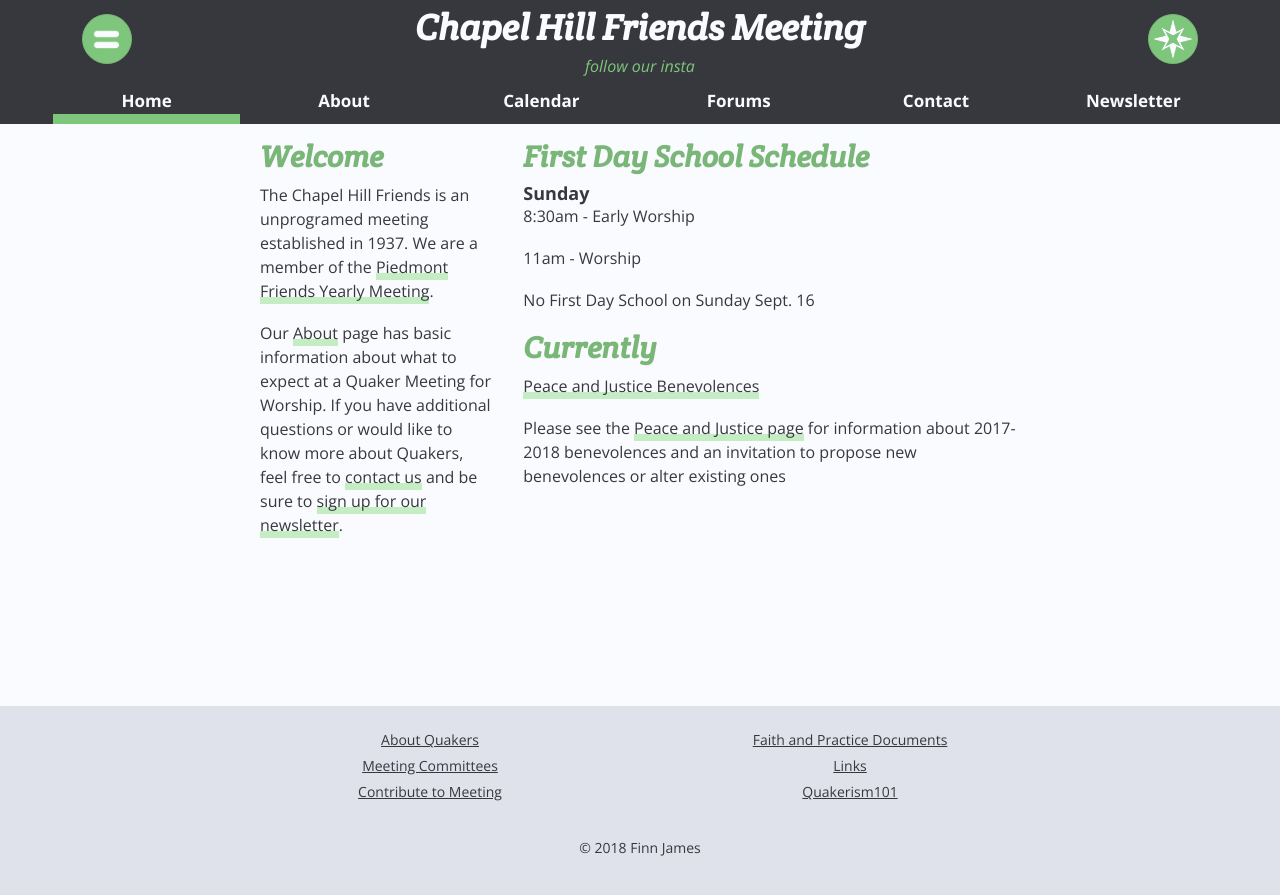
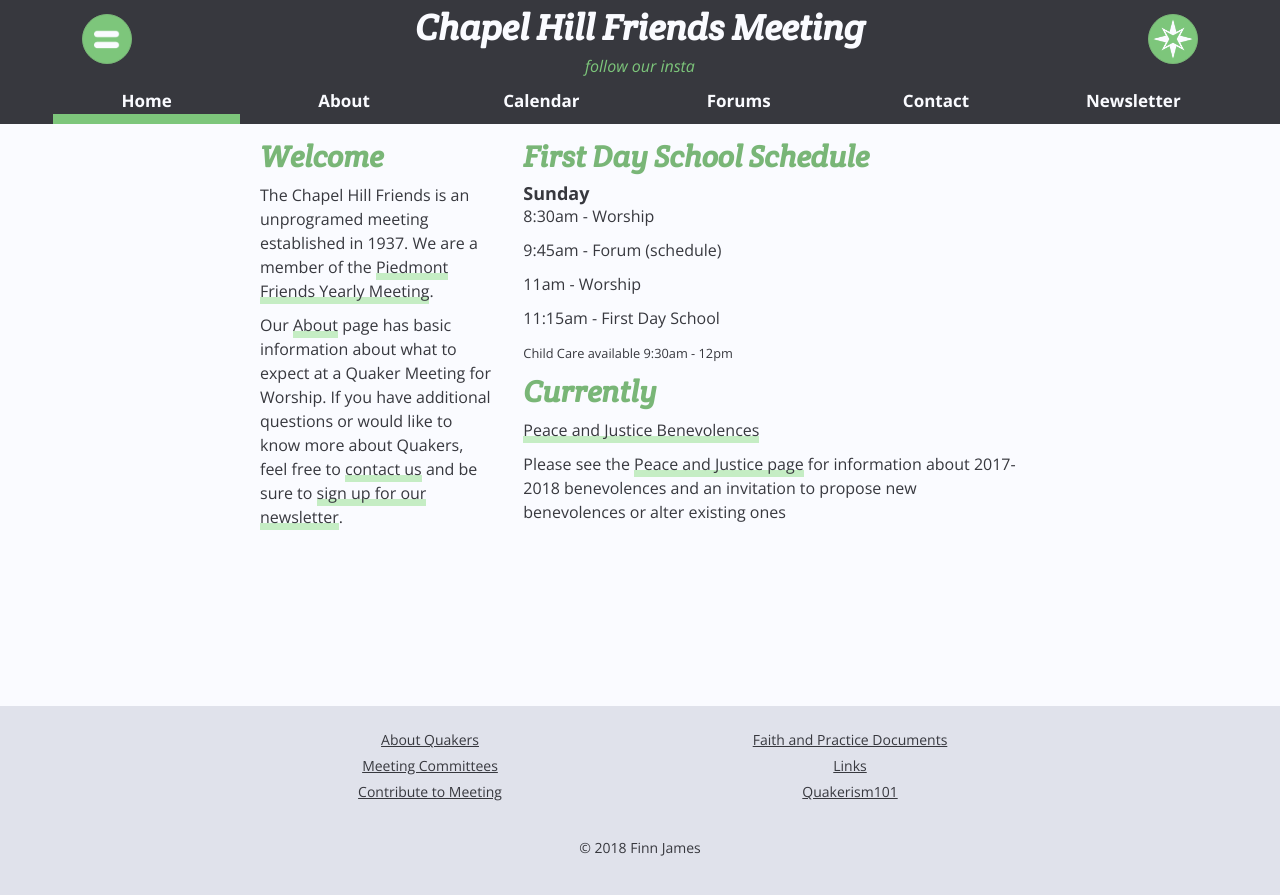
Before and after one commit to finnjames/radiolevity.com, a Jekyll site: the page built from pages/index.md, in a window 1280 px wide. Shown: the top 895 px of the page. Built offline with Jekyll 4.4.1, drawn with Linux system fonts in a browser that asks for light colours.

Commit message:
spacing fix

```diff
--- a/_includes/fds-schedule.md
+++ b/_includes/fds-schedule.md
@@ -1,7 +1,11 @@
 # First Day School Schedule
 ## Sunday
-8:30am - Early Worship
+8:30am - Worship
+
+9:45am - Forum (schedule)
 
 11am - Worship
 
-No First Day School on Sunday Sept. 16
+11:15am - First Day School
+
+<small>Child Care available 9:30am - 12pm</small>
--- a/_sass/main.scss
+++ b/_sass/main.scss
@@ -53,7 +53,7 @@
 p {
   font-family: $fontstack;
   font-size: 16px;
-  margin-bottom: 18px
+  margin-bottom: 10px
 }
 
 a:hover, a:visited, a:link, a:active {
--- a/assets/js/script.js
+++ b/assets/js/script.js
@@ -91,14 +91,10 @@
 //   }
 // });
 
-// make the nav item underlines
-$(function () {
-  $('.navElement').append('<div class="hilight"></div>');
-});
-
 
 // underline nav items
 $(function () {
+  $('.navElement').append('<div class="hilight"></div>'); // make the nav item underlines
   var aniTimeIn = 250;
   var aniTimeOut = 250;
   var easeInType = "easeOutExpo";
@@ -118,6 +114,7 @@
       $(this).children('div.hilight').stop().animate({ height: originalMarginTop, marginTop: "0px" }, aniTimeIn, easeInType);
     }
   });
+  // TODO: consolidate this logic to avoid using both Jekyll and jQuery for one task
   $('.navElement').mouseout(function () {
     // make the current page not animate
     if (!($(this).children("a").hasClass('currentPage'))) {
@@ -129,8 +126,7 @@
 
 // make the navbar snap to the top
 $(function () {
-  var headerHeight = $('#header').height();
-  headerHeight -= $('#navbar').height();
+  var headerHeight = $('#header').height() - $('#navbar').height();
 
   var collapseNav = function (direction) {
     if (direction) {
@@ -161,7 +157,6 @@
       }
       var shadowValue = "0px " + shadowHeight * .3 + "px " + shadowHeight * 1 + "px rgba(0, 0, 0, " + (shadowHeight * .04) + ")";
       $('#navbar').css({ "box-shadow": shadowValue });
-
     }
   });
 });
@@ -184,7 +179,6 @@
     $(this).parents(".popover").popover('hide');
     return false;
   });
-
 });
 
 // function that verifies the input is an email address
@@ -192,7 +186,6 @@
   var r = new RegExp("[a-z0-9!#$%&'*+/=?^_`{|}~-]+(?:\.[a-z0-9!#$%&'*+/=?^_`{|}~-]+)*@(?:[a-z0-9](?:[a-z0-9-]*[a-z0-9])?\.)+[a-z0-9](?:[a-z0-9-]*[a-z0-9])?");
   return (v.match(r) == null) ? false : true;
 }
-
 
 // sends the form info to the Google Sheet
 $(function () {
```
Also changed, not shown: 4 other files.
